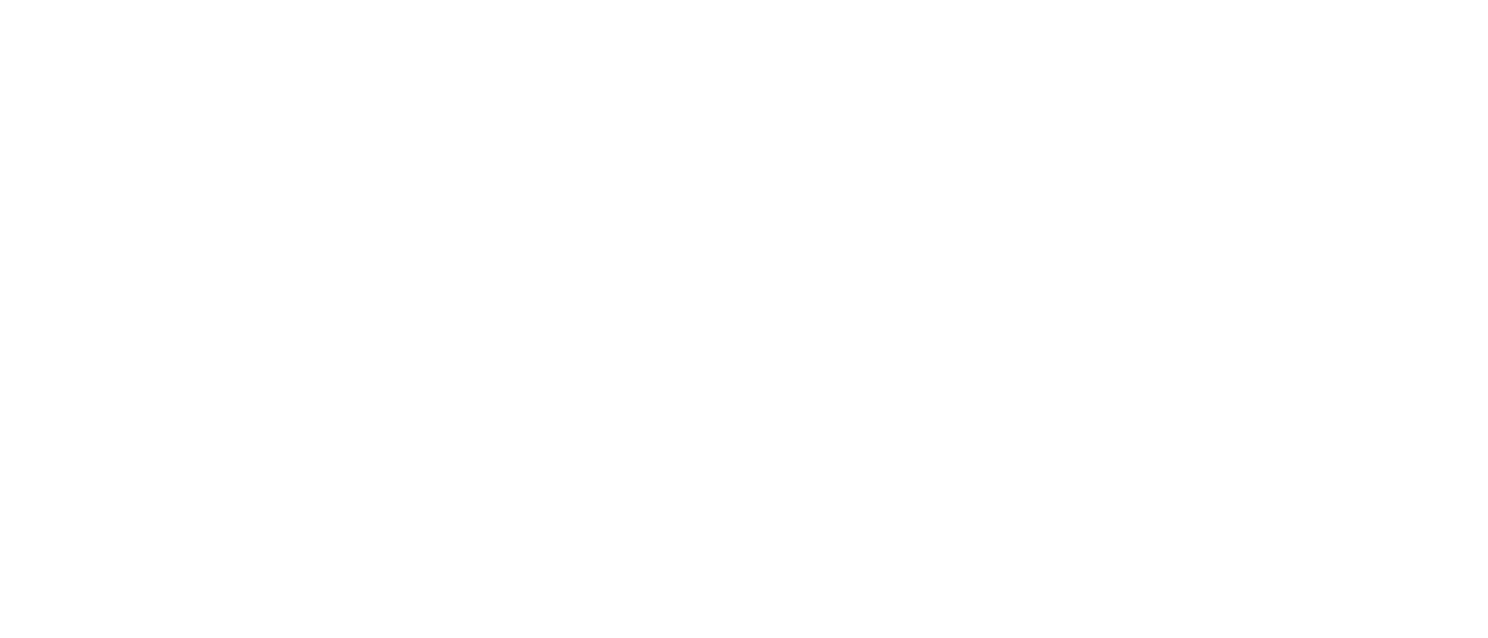
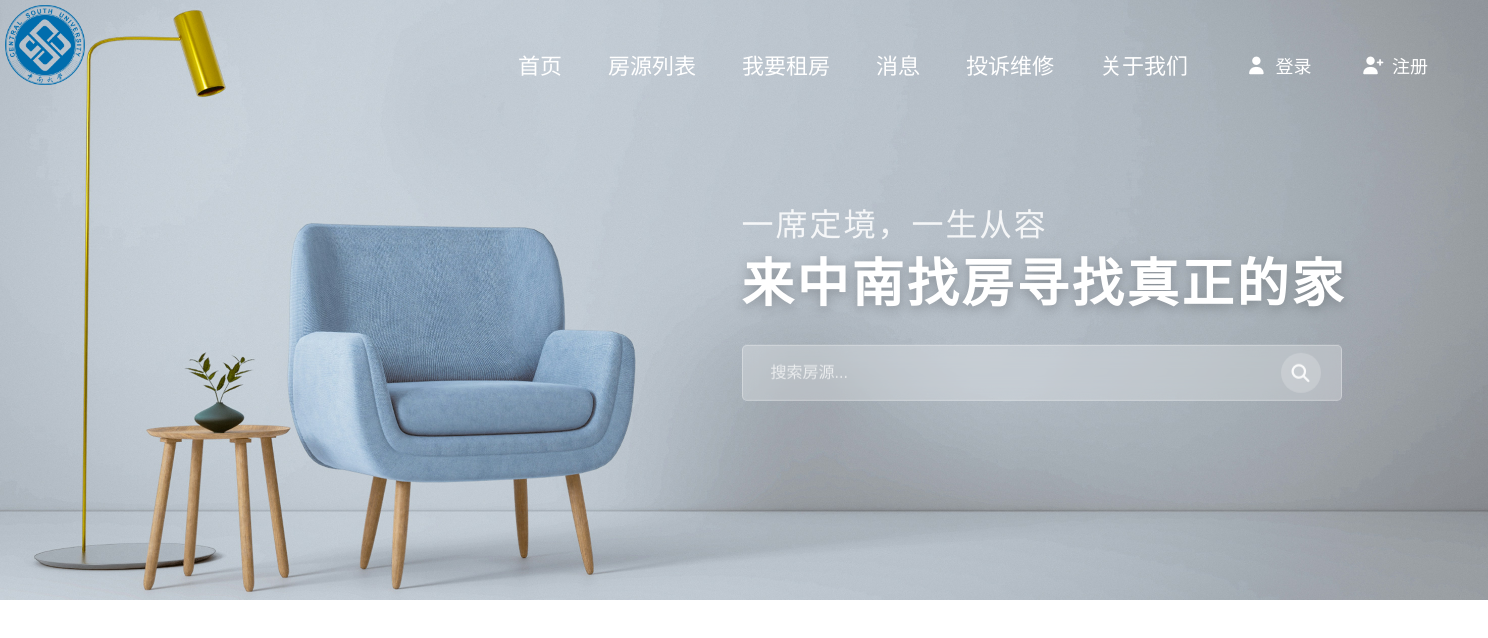
Before and after one commit to jjc303/real-estate215and1, a Vue app in the folder frontend/: page / in a window 1280 px wide. Before the commit this address had no page. Shown: the top 638 px of the page, 1488 px wide, since content can reach past the window. Built offline with nearby package versions, Linux system fonts and the light colour scheme.

Commit message:
首页初步完成

```diff
--- a/frontend/package.json
+++ b/frontend/package.json
@@ -9,6 +9,7 @@
     "preview": "vite preview"
   },
   "dependencies": {
+    "@fortawesome/fontawesome-free": "^7.2.0",
     "axios": "^1.15.0",
     "element-plus": "^2.13.7",
     "pinia": "^3.0.4",
--- /dev/null
+++ b/frontend/src/components/NavBar.vue
@@ -0,0 +1,59 @@
+<template>
+  <nav class="nav-bar">
+    <div class="nav-menu">
+      <router-link
+        v-for="item in items"
+        :key="item.path || item.name"
+        :to="item.path"
+        class="nav-item"
+        active-class="nav-item-active"
+      >
+        {{ item.name }}
+      </router-link>
+    </div>
+  </nav>
+</template>
+
+<script setup>
+defineProps({
+  items: {
+    type: Array,
+    default: () => [
+      { name: '首页', path: '/' },
+      { name: '房源列表', path: '/houses' },
+      { name: '我要租房', path: '/rent' },
+      { name: '消息', path: '/messages' },
+      { name: '投诉维修', path: '/complaints' },
+      { name: '关于我们', path: '/about' }
+    ]
+  }
+})
+</script>
+
+<style scoped>
+.nav-menu {
+  display: flex;
+  gap: 10px;
+}
+
+.nav-item {
+  padding: 8px 18px;
+  color: white;
+  text-decoration: none;
+  font-size: 22px;
+  font-weight: 500;
+  border-radius: 4px;
+  transition: all 0.2s ease;
+}
+
+.nav-item:hover {
+  color: #ffffff;
+  background: rgba(255, 255, 255, 0.15);
+}
+
+.nav-item-active {
+  color: #ffffff;
+  background: rgba(255, 255, 255, 0.25);
+  font-weight: 500;
+}
+</style>
--- a/frontend/src/components/SearchBar.vue
+++ b/frontend/src/components/SearchBar.vue
@@ -0,0 +1,104 @@
+<template>
+  <div class="search-bar">
+    <input
+      type="text"
+      placeholder="搜索房源..."
+      v-model="searchText"
+      @keyup.enter="handleSearch"
+    />
+
+    <button
+      class="search-btn"
+      @click="handleSearch"
+      aria-label="搜索"
+    >
+      <i class="fa-solid fa-magnifying-glass"></i>
+    </button>
+  </div>
+</template>
+
+<script setup>
+import { ref } from 'vue';
+
+// 绑定输入框文字
+const searchText = ref('');
+
+// 搜索逻辑（可对接后端接口）
+const handleSearch = () => {
+  if (!searchText.value.trim()) {
+    alert('请输入搜索内容！');
+    return;
+  }
+  console.log('正在搜索：', searchText.value);
+  // 这里后续对接你的搜索接口
+  //例： fetchSearchData(searchText.value)
+};
+</script>
+
+<style scoped>
+.search-bar {
+  width: 600px;
+  height: 56px;
+  background: rgba(255, 255, 255, 0.25);
+  border: 1px solid rgba(255, 255, 255, 0.3);
+  border-radius: 5px;
+  display: flex;
+  align-items: center;
+  padding: 0 20px;
+  gap: 12px; /* 输入框和按钮的间距 */
+  backdrop-filter: blur(10px);
+  transition: all 0.3s ease;
+}
+
+/* 聚焦时整体高亮 */
+.search-bar:focus-within {
+  background: rgba(255, 255, 255, 0.35);
+  border-color: rgba(255, 255, 255, 0.5);
+  box-shadow: 0 4px 15px rgba(0, 0, 0, 0.1);
+}
+
+/* 输入框：占满剩余空间 */
+.search-bar input {
+  flex: 1;
+  height: 100%;
+  background: transparent;
+  border: none;
+  outline: none;
+  font-size: 16px;
+  color: #fff;
+  padding-left: 8px;
+}
+
+/* 提示文字 */
+.search-bar input::placeholder {
+  color: rgba(255, 255, 255, 0.7);
+}
+
+
+.search-btn {
+  width: 40px;
+  height: 40px;
+  background: rgba(255, 255, 255, 0.2);
+  border: none;
+  border-radius: 50%; /* 圆形按钮，更精致 */
+  color: rgba(255, 255, 255, 0.9);
+  font-size: 18px;
+  cursor: pointer;
+  display: flex;
+  align-items: center;
+  justify-content: center;
+  transition: all 0.2s ease;
+}
+
+/* 按钮 hover 效果 */
+.search-btn:hover {
+  background: rgba(255, 255, 255, 0.4);
+  color: #fff;
+  transform: scale(1.05); /* 轻微放大，互动感更强 */
+}
+
+/* 按钮点击效果 */
+.search-btn:active {
+  transform: scale(0.95);
+}
+</style>
--- a/frontend/src/main.js
+++ b/frontend/src/main.js
@@ -1,7 +1,7 @@
 import { createApp } from 'vue'
 import { createPinia } from 'pinia'
 import ErrorHandler from './utils/errorHandler'
-
+import '@fortawesome/fontawesome-free/css/all.css'
 import App from './App.vue'
 import router from './router'
 
--- a/frontend/src/views/Home/index.vue
+++ b/frontend/src/views/Home/index.vue
@@ -1,17 +1,191 @@
 <template>
+  <div class="page-wrap">
+    <div class="home-container">
+        <div class="home-header">
+            <img src="@/assets/images/csu-logo.png" alt="中南大学logo" class="logo" />
+            <div class="home-nav-wrap">
+                <NavBar />
+            </div>
+             <div class="home-user">
+                <template v-if="!isLoggedIn">
+                    <button class="btn-login">
+                        <i class="fa-solid fa-user"></i> <span>登录</span>
+                    </button>
+                    <button class="btn-register">
+                        <i class="fa-solid fa-user-plus"></i> <span>注册</span>
+                    </button>
+                </template>
+                <template v-else>
+                    <span class="username">{{ userName }}</span>
+                    <button class="btn-logout">
+                        <i class="fa-solid fa-right-from-bracket"></i> 退出
+                    </button>
+                </template>
+            </div>
+        </div>
+        <div class="home-content">
+          <div class="title-small">一席定境，一生从容</div>
+          <div class="title-large">来中南找房寻找真正的家</div>
+          <div class="home-searchBar">
+              <SearchBar />
+          </div>
+        </div>
+    </div>
+  </div>
 
 
 </template>
 
 <script setup>
+import NavBar from '@/components/NavBar.vue';
+import SearchBar from '@/components/SearchBar.vue';
+import { ref } from 'vue';
+const isLoggedIn = ref(false); // 模拟登录状态，实际项目中应根据后端返回的状态设置
+const userName = ref('张三dadada');
+</script>
 
-
-
-
-
-</script>
+<style>
+/* 全局清除浏览器默认白边 */
+* {
+  margin: 0 ;
+  padding: 0 ;
+  box-sizing: border-box;
+}
+</style>
 
 <style scoped>
 
+.home-container {
+  width: 1488px;
+  height: 600px;
+  margin: 0;
+  padding: 0;
+  background-image: url('@/assets/images/home.jpg');
+  background-size: cover;
+  background-position: 50% 68%;
+  background-repeat: no-repeat;
+  position: relative;
+}
 
+.logo {
+  position: absolute;
+  top: 5px;
+  left: 5px;
+  height: 80px;
+  object-fit: contain;
+}
+.home-header {
+  position: relative;
+  height: 120px;
+}
+.home-nav-wrap {
+  position: absolute;
+  top: 40px;       /* 上下位置 */
+  left: 500px;     /* 左右位置 */
+  z-index: 100;    /* 保证在最上面 */
+
+}
+.home-user {
+  position: absolute;
+  top: 42px;
+  right: 40px;
+  display: flex;
+  gap: 10px;
+  align-items: center;
+}
+button {
+  border: none;
+  outline: none;
+  cursor: pointer;
+  font-family: inherit;
+}
+/* 登录按钮 */
+.btn-login {
+  padding: 10px 20px;
+  font-size: 18px;
+  color: #fff;
+  background: transparent;
+  border-radius: 6px;
+  display: flex;
+  align-items: center;
+  gap: 8px;
+  transition: all 0.25s ease;
+}
+.btn-login:hover {
+  background: rgba(255, 255, 255, 0.25);
+  border-color: rgba(255, 255, 255, 0.5);
+  transform: translateY(-1px);
+}
+
+/* 注册按钮（主按钮） */
+.btn-register {
+  padding: 10px 20px;
+  font-size: 18px;
+  color: #fff;
+  background: transparent;
+  border-radius: 6px;
+  display: flex;
+  align-items: center;
+  gap: 8px;
+  transition: all 0.25s ease;
+}
+.btn-register:hover {
+  background: #0753ab;
+  transform: translateY(-1px);
+}
+
+/* 退出按钮 */
+.btn-logout {
+  padding: 8px 16px;
+  font-size: 18px;
+  color: #ff4d4f;
+  background: transparent;
+  display: flex;
+  align-items: center;
+  gap: 6px;
+  transition: color 0.2s ease;
+}
+.btn-logout:hover {
+  color: #d9363e;
+}
+
+/* 用户名 */
+.username {
+  font-size: 20px;
+  color: #fff;
+  font-weight: 500;
+  margin-right: 6px;
+}
+.home-content {
+  position: absolute;
+  top: 50%;
+  left: 70%;
+  transform: translate(-50%, -50%);
+  text-align: left;
+  color: #fff;
+  width: 600px;
+}
+.title-small {
+  font-size: 32px;
+  margin-bottom: 8px;
+  color: rgba(255, 255, 255, 0.85);
+  font-weight: 400;
+  letter-spacing: 2px;
+  font-family: "Helvetica Neue", "PingFang SC", sans-serif;
+  text-transform: uppercase; /* 可选，让文字更规整 */
+}
+
+.title-large {
+  font-size: 52px;
+  font-weight: 700;
+  color: #ffffff;
+  letter-spacing: 3px;
+  font-family: "Helvetica Neue", "PingFang SC", sans-serif;
+  text-shadow: 0 3px 12px rgba(0, 0, 0, 0.25);
+  line-height: 1.2;
+  white-space: nowrap;
+}
+.home-searchBar {
+  margin-top: 30px;
+}
 </style>
```
Also changed, not shown: frontend/src/components/Header.vue (deleted), 1 other file (tests, documents, lock files or other folders).
